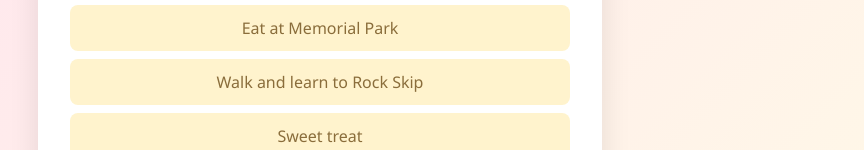
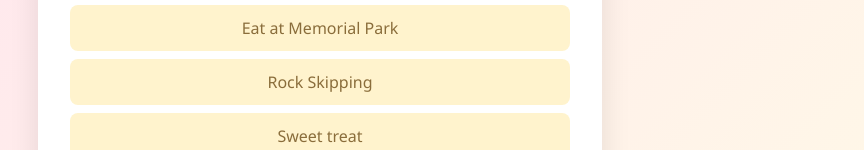
Before and after one commit to DWilliams325/Picnic, a plain HTML site: page index.html in a window 1280 px wide. Shown: the part 385-535 px from the top of the page, without its empty margins (320-1184 px from the left). Drawn offline with Linux system fonts and the light colour scheme.

Commit message:
reworded

```diff
--- a/index.html
+++ b/index.html
@@ -17,7 +17,7 @@
         <li>Stop at Smoothie King</li>
         <li>Pick up snacks and pack a basket</li>
         <li>Eat at Memorial Park</li>
-        <li>Walk and learn to Rock Skip</li>
+        <li>Rock Skipping</li>
         <li>Sweet treat</li>
       </ul>
     </div>
```
